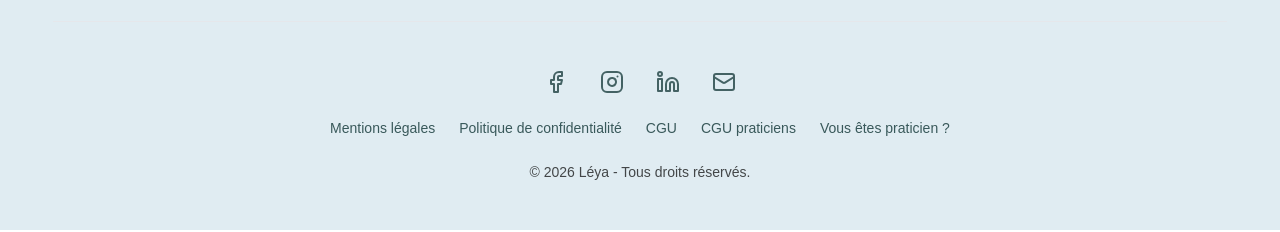
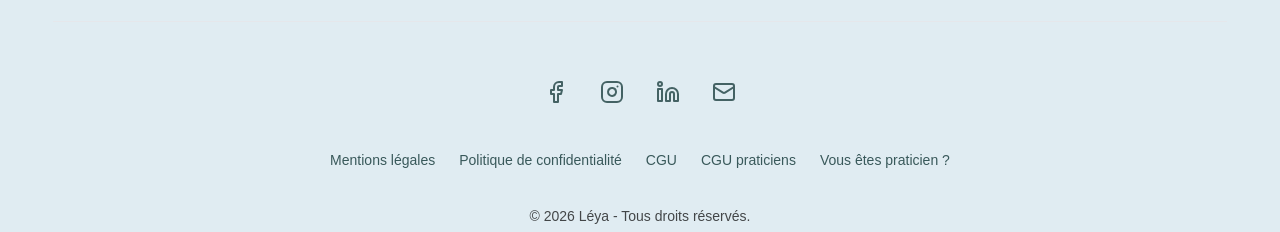
Before and after one commit to TomMbn/medaltea_front, a Nuxt app: page / in a window 1280 px wide. Shown: the part 5148-5380 px from the top of the page. Built offline with nearby package versions, Linux system fonts and the light colour scheme.

Commit message:
fix : Accessibilité (labels, titres, focus, cibles, mouvement réduit)

```diff
--- a/app/assets/css/main.css
+++ b/app/assets/css/main.css
@@ -72,3 +72,27 @@ h6,
   opacity: 0;
   filter: blur(1rem);
 }
+/*
+  Accessibilité — focus clavier
+  Contour visible uniquement à la navigation au clavier (jamais au clic). Les `!important` servent à ce
+  qu'aucun `focus:outline-none` d'un composant ne supprime le repère de focus.
+*/
+:is(a, button, summary, select, input, textarea, [tabindex], [role='button'], [role='tab'], [role='switch'], [role='radio'], [role='option']):focus-visible {
+  outline: 2px solid #156F71 !important;
+  outline-offset: 2px !important;
+}
+
+/*
+  Accessibilité — mouvement réduit
+  Pour les personnes qui ont demandé moins d'animations dans leur système.
+*/
+@media (prefers-reduced-motion: reduce) {
+  *,
+  *::before,
+  *::after {
+    animation-duration: 0.01ms !important;
+    animation-iteration-count: 1 !important;
+    transition-duration: 0.01ms !important;
+    scroll-behavior: auto !important;
+  }
+}
--- a/app/components/ChatbotInterface.vue
+++ b/app/components/ChatbotInterface.vue
@@ -94,6 +94,7 @@
           <div class="flex items-center gap-4">
             <textarea
               v-model="userInput"
+              aria-label="Votre message à Léya"
               :rows="1"
               @keydown.enter.prevent="sendMessage"
               :disabled="isTyping || isLimitReached"
--- a/app/components/LandingHero.vue
+++ b/app/components/LandingHero.vue
@@ -40,6 +40,7 @@
               <div class="flex items-center gap-4">
                 <textarea
                   v-model="userInput"
+                  aria-label="Votre message à Léya"
                   :rows="1"
                   @keydown.enter.prevent="handleSubmit"
                   class="flex-1 text-lg border-none focus:ring-0 focus:outline-none placeholder-gray-300 text-[#012828] resize-none py-2 bg-transparent font-sans w-full overflow-hidden"
--- a/app/components/TheFooter.vue
+++ b/app/components/TheFooter.vue
@@ -1,39 +1,39 @@
 <template>
   <footer class="py-12 border-t border-gray-200">
     <div class="flex flex-col items-center gap-6">
-      <div class="flex items-center gap-8">
-        <a href="https://www.facebook.com/people/Medaltea-Medaltea/61584876630055/" aria-label="Facebook" target="_blank" rel="noopener noreferrer" class="text-[#012828] opacity-70 hover:opacity-100 transition-opacity">
+      <div class="flex items-center gap-3">
+        <a href="https://www.facebook.com/people/Medaltea-Medaltea/61584876630055/" aria-label="Facebook" target="_blank" rel="noopener noreferrer" class="p-2.5 text-[#012828] opacity-70 hover:opacity-100 transition-opacity">
           <svg xmlns="http://www.w3.org/2000/svg" width="24" height="24" viewBox="0 0 24 24" fill="none" stroke="currentColor" stroke-width="2" stroke-linecap="round" stroke-linejoin="round">
             <path d="M18 2h-3a5 5 0 0 0-5 5v3H7v4h3v8h4v-8h3l1-4h-4V7a1 1 0 0 1 1-1h3z"/>
           </svg>
         </a>
-        <a href="https://www.instagram.com/medaltea.france/" aria-label="Instagram" target="_blank" rel="noopener noreferrer" class="text-[#012828] opacity-70 hover:opacity-100 transition-opacity">
+        <a href="https://www.instagram.com/medaltea.france/" aria-label="Instagram" target="_blank" rel="noopener noreferrer" class="p-2.5 text-[#012828] opacity-70 hover:opacity-100 transition-opacity">
           <svg xmlns="http://www.w3.org/2000/svg" width="24" height="24" viewBox="0 0 24 24" fill="none" stroke="currentColor" stroke-width="2" stroke-linecap="round" stroke-linejoin="round">
             <rect width="20" height="20" x="2" y="2" rx="5" ry="5"/>
             <path d="M16 11.37A4 4 0 1 1 12.63 8 4 4 0 0 1 16 11.37z"/>
             <line x1="17.5" x2="17.51" y1="6.5" y2="6.5"/>
           </svg>
         </a>
-        <a href="https://www.linkedin.com/company/medaltea" aria-label="LinkedIn" target="_blank" rel="noopener noreferrer" class="text-[#012828] opacity-70 hover:opacity-100 transition-opacity">
+        <a href="https://www.linkedin.com/company/medaltea" aria-label="LinkedIn" target="_blank" rel="noopener noreferrer" class="p-2.5 text-[#012828] opacity-70 hover:opacity-100 transition-opacity">
           <svg xmlns="http://www.w3.org/2000/svg" width="24" height="24" viewBox="0 0 24 24" fill="none" stroke="currentColor" stroke-width="2" stroke-linecap="round" stroke-linejoin="round">
             <path d="M16 8a6 6 0 0 1 6 6v7h-4v-7a2 2 0 0 0-2-2 2 2 0 0 0-2 2v7h-4v-7a6 6 0 0 1 6-6z"/>
             <rect width="4" height="12" x="2" y="9"/>
             <circle cx="4" cy="4" r="2"/>
           </svg>
         </a>
-        <a href="mailto:contact@leya-sante.fr" aria-label="Nous écrire par email" class="text-[#012828] opacity-70 hover:opacity-100 transition-opacity">
+        <a href="mailto:contact@leya-sante.fr" aria-label="Nous écrire par email" class="p-2.5 text-[#012828] opacity-70 hover:opacity-100 transition-opacity">
           <svg xmlns="http://www.w3.org/2000/svg" width="24" height="24" viewBox="0 0 24 24" fill="none" stroke="currentColor" stroke-width="2" stroke-linecap="round" stroke-linejoin="round">
             <rect width="20" height="16" x="2" y="4" rx="2"/>
             <path d="m22 7-8.97 5.7a1.94 1.94 0 0 1-2.06 0L2 7"/>
           </svg>
         </a>
       </div>
-      <nav aria-label="Informations légales" class="flex flex-wrap justify-center gap-x-6 gap-y-2 text-sm font-sans text-[#012828] opacity-75">
-        <NuxtLink to="/mentions-legales" class="hover:opacity-100 hover:underline">Mentions légales</NuxtLink>
-        <NuxtLink to="/politique-de-confidentialite" class="hover:underline">Politique de confidentialité</NuxtLink>
-        <NuxtLink to="/cgu" class="hover:underline">CGU</NuxtLink>
-        <NuxtLink to="/cgu-pro" class="hover:underline">CGU praticiens</NuxtLink>
-        <NuxtLink to="/praticiens-pro" class="hover:underline">Vous êtes praticien ?</NuxtLink>
+      <nav aria-label="Informations légales" class="flex flex-wrap justify-center gap-x-4 gap-y-0 text-sm font-sans text-[#012828] opacity-75">
+        <NuxtLink to="/mentions-legales" class="py-3 px-1 hover:opacity-100 hover:underline">Mentions légales</NuxtLink>
+        <NuxtLink to="/politique-de-confidentialite" class="py-3 px-1 hover:underline">Politique de confidentialité</NuxtLink>
+        <NuxtLink to="/cgu" class="py-3 px-1 hover:underline">CGU</NuxtLink>
+        <NuxtLink to="/cgu-pro" class="py-3 px-1 hover:underline">CGU praticiens</NuxtLink>
+        <NuxtLink to="/praticiens-pro" class="py-3 px-1 hover:underline">Vous êtes praticien ?</NuxtLink>
       </nav>
       <div class="text-center opacity-70 text-sm font-sans">
         © 2026 Léya - Tous droits réservés.
--- a/app/error.vue
+++ b/app/error.vue
@@ -1,5 +1,5 @@
 <template>
-  <div class="min-h-screen bg-[#e0ecf2] flex flex-col items-center justify-center px-4 text-center text-[#012828]">
+  <main class="min-h-screen bg-[#e0ecf2] flex flex-col items-center justify-center px-4 text-center text-[#012828]">
     <p class="font-unbounded text-6xl font-bold text-[#EC7F7A] mb-4">{{ error?.statusCode || 404 }}</p>
     <h1 class="font-unbounded text-2xl lg:text-3xl font-bold mb-4">
       {{ error?.statusCode === 404 ? 'Page introuvable' : 'Une erreur est survenue' }}
@@ -10,11 +10,12 @@
     <button class="bg-[#EC7F7A] text-white px-7 py-3 rounded-[12px] font-bold hover:shadow-md" @click="handleError">
       Retour à l'accueil
     </button>
-  </div>
+  </main>
 </template>
 
 <script setup>
 defineProps({ error: Object })
+useHead({ htmlAttrs: { lang: 'fr' } })
 useSeoMeta({ title: 'Page introuvable — Léya', robots: 'noindex, nofollow' })
 const handleError = () => clearError({ redirect: '/' })
 </script>
--- a/app/pages/chatbot.vue
+++ b/app/pages/chatbot.vue
@@ -1,10 +1,11 @@
 <template>
   <div class="flex-1 flex flex-col min-h-0">
+    <h1 class="sr-only">Assistant Léya</h1>
     <ChatbotInterface />
   </div>
 </template>
 
 <script setup>
 definePageMeta({ middleware: 'auth' })
-useSeoMeta({ robots: 'noindex, nofollow' })
+useSeoMeta({ title: 'Assistant IA — Léya', robots: 'noindex, nofollow' })
 </script>
--- a/app/pages/register.vue
+++ b/app/pages/register.vue
@@ -28,10 +28,13 @@
         <!-- Registration Form -->
         <form @submit.prevent="handleRegister" class="auth-form">
           <div class="field-group">
-            <label class="input-label">Adresse mail</label>
+            <label class="input-label" for="register-mail">Adresse mail</label>
             <input
+              id="register-mail"
               v-model="mail"
               type="email"
+              autocomplete="email"
+              inputmode="email"
               class="form-input"
               required
               placeholder="votre@email.com"
@@ -40,10 +43,13 @@
           </div>
 
           <div class="field-group">
-            <label class="input-label">Mot de passe</label>
+            <label class="input-label" for="register-password">Mot de passe</label>
             <input
+              id="register-password"
               v-model="password"
               type="password"
+              autocomplete="new-password"
+              minlength="6"
               class="form-input"
               required
               placeholder="••••••••"
```
Also changed, not shown: app/components/LandingMedicines.vue (+5 -5 lines), app/pages/login.vue (+7 -2 lines).
